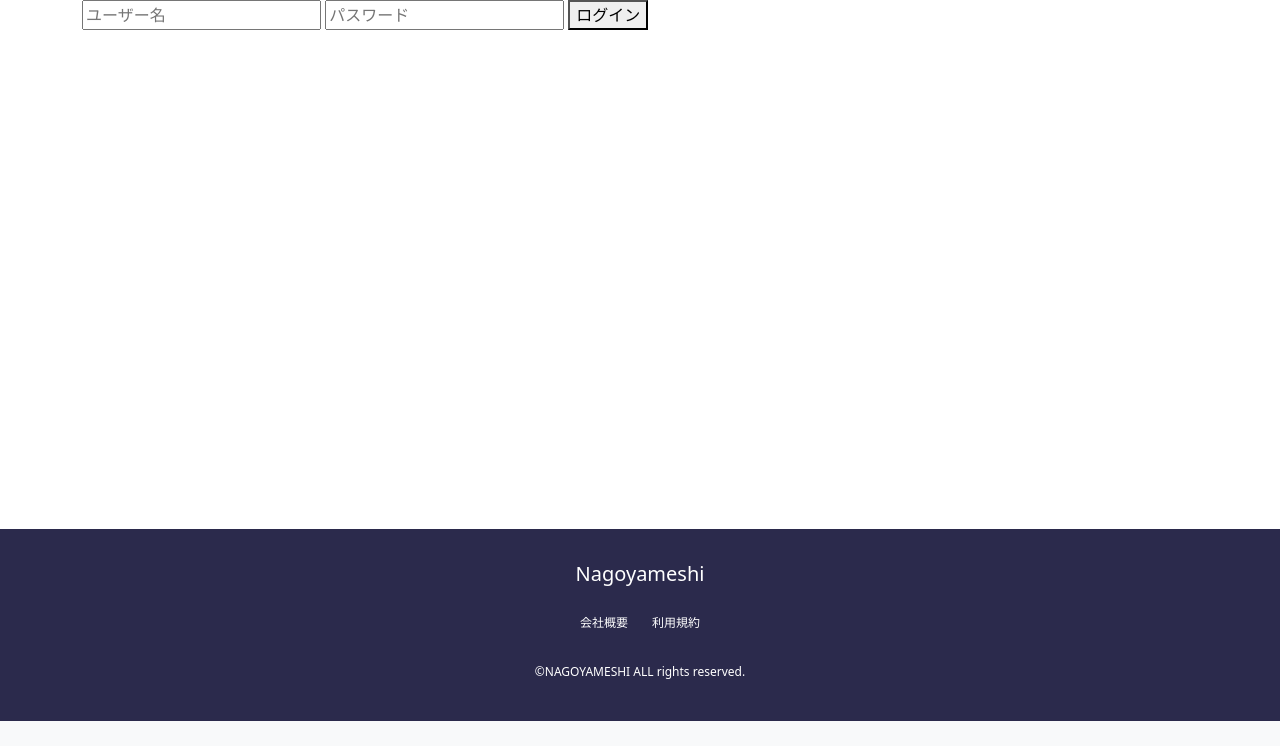
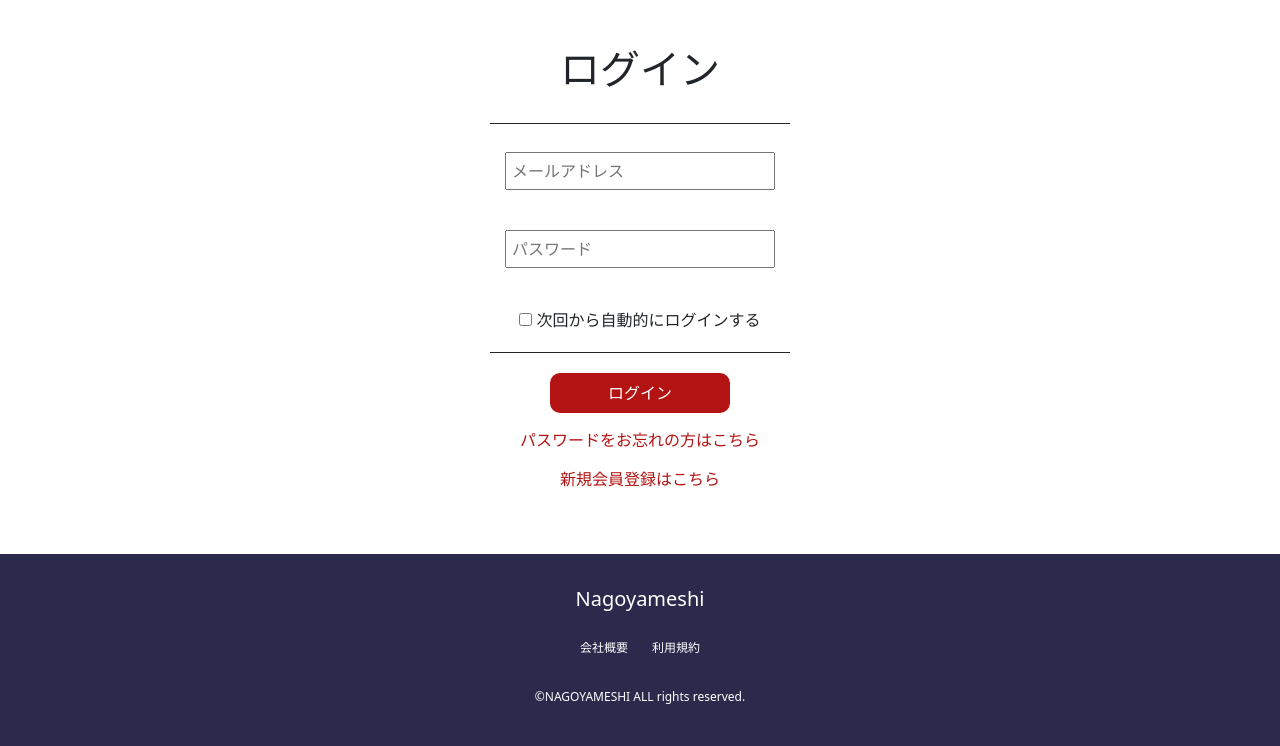
Before and after one commit to ayaconsa/nagoyameshi, a Django app: page /login/ in a window 1280 px wide. Shown: the part 79-825 px from the top of the page. Before the commit the page ends 800 px from the top, so only its background shows below. Run offline with Django 5.2, Linux system fonts and the light colour scheme; some libraries are stand-ins or nearby versions.

Commit message:
ユーザー画面html（ログイン、会員登録)

```diff
--- a/NagoyameshiApp/static/css/style.css
+++ b/NagoyameshiApp/static/css/style.css
@@ -349,6 +349,78 @@ h2 {
 
 
 
+.user_login {
+  width: 300px;
+  margin: 15px auto;
+  position: relative;
+  text-align: center;
+}
+
+.user_login h1 {
+  text-align: center;
+  padding: 30px;
+  border-bottom: 1px solid;
+}
+
+.user_login input[type="text"],
+.user_login input[type="password"] {
+  width: 90%;
+  margin: 20px 0;
+  padding: 5px;
+}
+
+.auto_login {
+  padding: 20px 0;
+  border-bottom: 1px solid;
+}
+
+.user_login button[type="submit"] {
+  margin-top: 20px;
+  padding: 8px 15px;
+  background-color: #B31312;
+  color: white;
+  border: none;
+  border-radius: 10px;
+  width: 60%;
+  text-align: center;
+}
+
+.user_login_a {
+  margin: 15px;
+}
+
+.user_login a {
+  color: #B31312;
+  text-decoration: none;
+}
+
+.account_create {
+  width: 90%;
+  margin: 15px auto;
+  text-align: center;
+}
+
+.account_create_row {
+  width: 100%;
+  display: flex;
+  flex-wrap: wrap;
+}
+
+.account_create_label {
+  width: 30%;
+  text-align: left;
+}
+
+.account_create_form {
+  width: 50%;
+}
+
+
+
+
+
+
+
 
 
 /* ********** admin *********** */
--- a/NagoyameshiApp/templates/NagoyameshiApp/user/login.html
+++ b/NagoyameshiApp/templates/NagoyameshiApp/user/login.html
@@ -8,12 +8,24 @@
 {% block content %}
 {% load static %}
 
-<div class="container">
-	<form>
-    <input type="text" placeholder="ユーザー名" />
+<div class="user_login">
+  <form>
+    <h1>ログイン</h1>
+    <input type="text" placeholder="メールアドレス" />
     <input type="password" placeholder="パスワード" />
+    <div class="auto_login">
+      <input type="checkbox" name="auto_login" />
+      <label for="auto_login">次回から自動的にログインする</label>
+    </div>
     <button type="submit">ログイン</button>
   </form>
+  <div class="user_login_a">
+    <a href="{% url 'password_resetting'%}">パスワードをお忘れの方はこちら</a>
+  </div>
+  <div class="user_login_a">
+    <a href="{% url 'account_create'%}">新規会員登録はこちら</a>
+  </div>
 </div>
 
+
 {% endblock content %}
```
Also changed, not shown: NagoyameshiApp/templates/NagoyameshiApp/user/account_create.html (+17 -14 lines).
